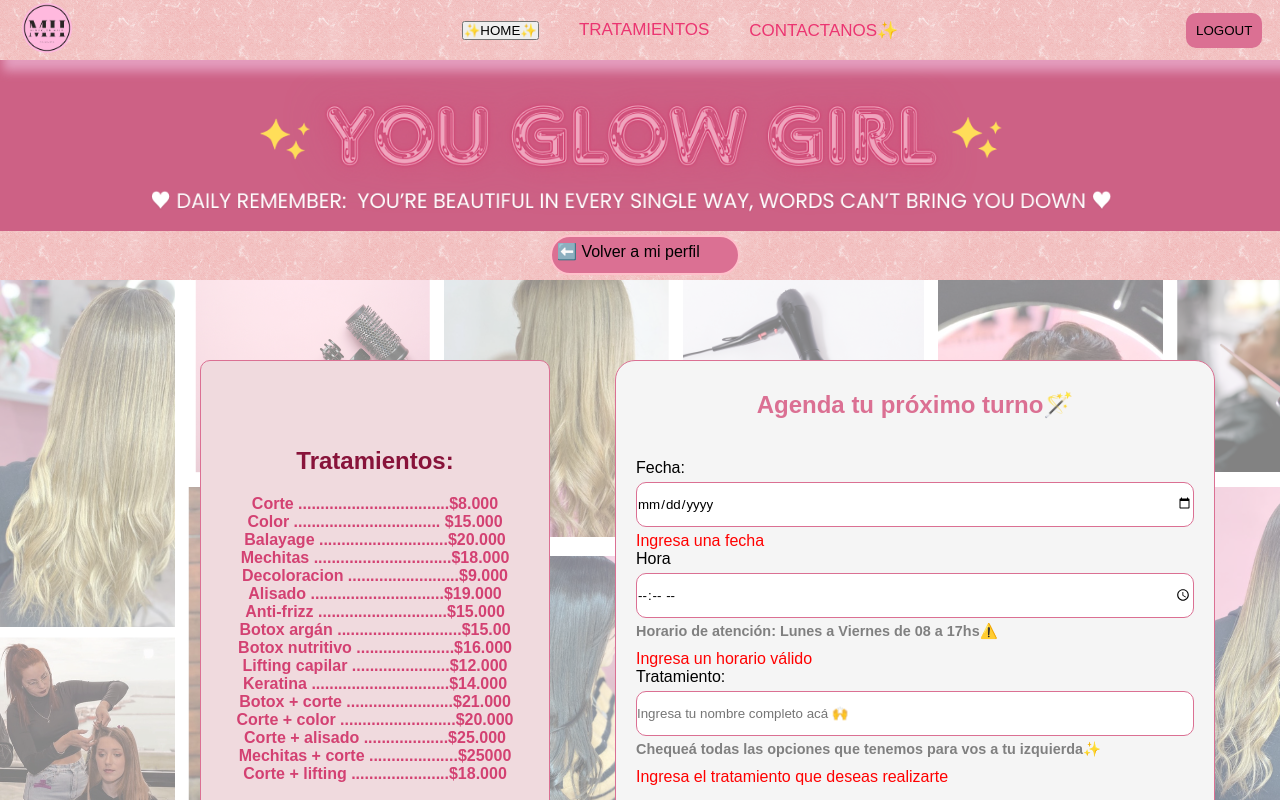
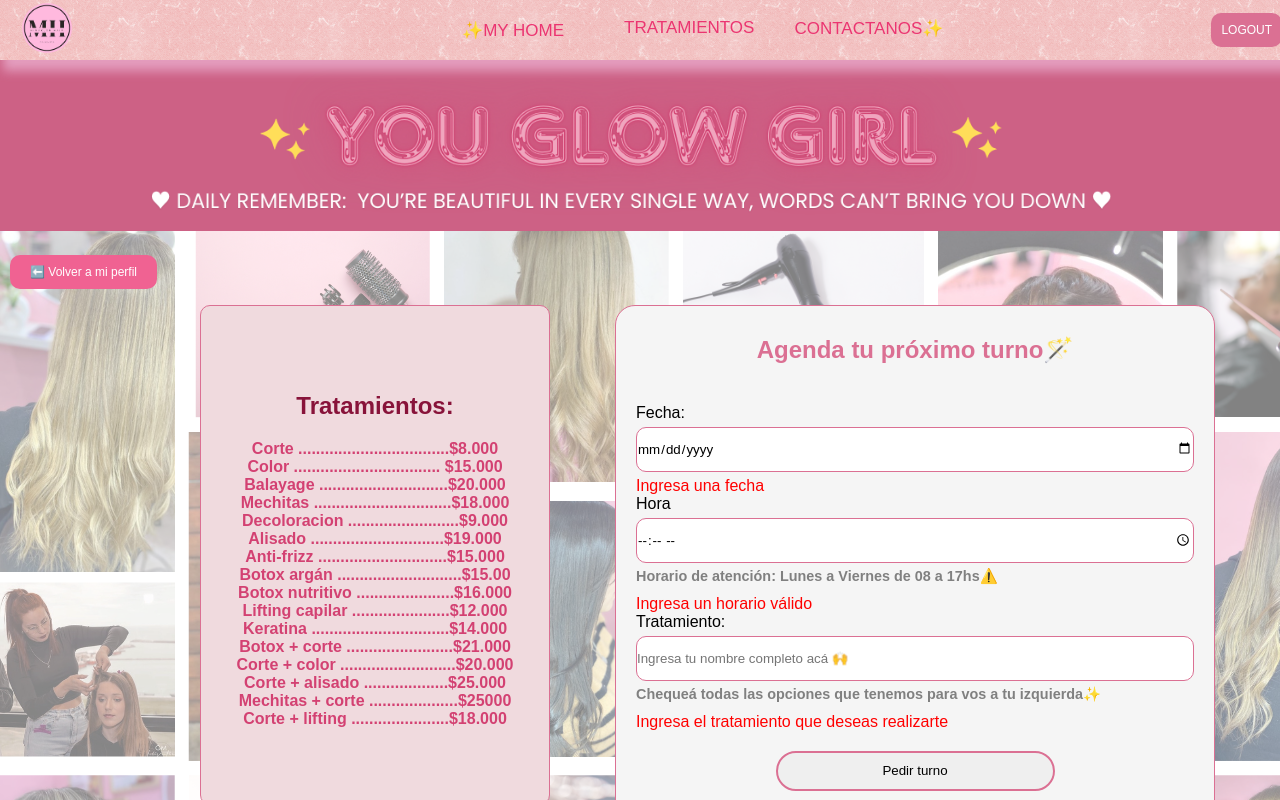
Before and after one commit to mbelenbetanzo/Proyecto-3---Henry, a React (Vite) app in the folder front/: page /formAppointment in a window 1280 px wide. Shown: the top 800 px of the page. Built offline with nearby package versions, Linux system fonts and the light colour scheme.

Commit message:
detalles

```diff
--- a/front/src/components/Navbar.jsx
+++ b/front/src/components/Navbar.jsx
@@ -14,7 +14,7 @@ const Navbar = () => {
         </div>
         <nav className={style.header__nav}>
         <Link to="/Home" className={style.header__navbtn}>
-        <button disabled={isOnRegisterPage} > ✨HOME✨ </button></Link>
+        <button disabled={isOnRegisterPage} className={style.header__navHome} > ✨MY HOME </button></Link>
         <Link to="/tratamientos" className={style.header__navbtn}>TRATAMIENTOS</Link>
         <Link to="/contactanos" className={style.header__navbtn}>CONTACTANOS✨</Link>
         </nav>
--- a/front/src/styles/FormAppointment.module.css
+++ b/front/src/styles/FormAppointment.module.css
@@ -3,7 +3,7 @@
 
 }
 
-.contenedorback{
+/*.contenedorback{
     background-color: palevioletred;
     width: 190px;
     height: 40px;
@@ -24,7 +24,7 @@ justify-self: center;
     align-self: center;
     text-align: center;
     text-decoration: none;
-}
+}*/
 
 .contenedorForm{
 
@@ -143,3 +143,25 @@ justify-self: center;
     color: rgb(211, 65, 114);
     text-align: justify
 }
+
+.contenedorback {
+    position: relative;
+
+  }
+
+  .back {
+    position: absolute;
+    top: 30px;
+    left: 10px;
+    z-index: 10;
+    padding: 10px 20px;
+    border: none;
+    border-radius: 10px;
+    background-color: #f06292;
+    color: white;
+    font-size: 12px;
+    display: flex;
+    align-items: center;
+    justify-content: center;
+    text-decoration: none;
+  }
--- a/front/src/styles/Navbar.module.css
+++ b/front/src/styles/Navbar.module.css
@@ -85,9 +85,25 @@
         border-radius: 10px;
         border: none;
         background-color: palevioletred;
-
+       color: white;
         cursor: pointer;
+        font-size: 12px;
 
 
       }
 }
+
+.header__navHome{
+  display: flex;
+  align-items: center;
+  justify-content: center;
+  padding: 10px 20px; /* Ajusta según sea necesario */
+  border: none;
+  border-radius: 10px; /* Ajusta según sea necesario */
+  background-color: white; /* Ajusta según sea necesario */
+  font-size: 17px; /* Ajusta según sea necesario */
+  height: 25px;
+  color: rgb(235, 53, 113);
+  background-color: inherit;
+  cursor: pointer;
+}
--- a/front/src/styles/Turno.module.css
+++ b/front/src/styles/Turno.module.css
@@ -53,11 +53,11 @@
     height: 30px;
     background-color: red;
     color: white;
-    width: 120px; /* Cambié a 100px para que sea más ancho y se vea mejor */
+    width: 120px;
     border-radius: 20px;
-    border: none; /* Asegúrate de que el borde esté eliminado */
-    cursor: pointer; /* Agrega un cursor de puntero para mejor UX */
-    font-size: 14px; /* Ajusta el tamaño de la fuente si es necesario */
+    border: none;
+    cursor: pointer;
+    font-size: 14px;
 
 }
 
@@ -101,3 +101,32 @@
 
 
   }
+
+  .contenedorback{
+    background-color: palevioletred;
+    width: 190px;
+    height: 40px;
+   margin-bottom: 15px;
+    border-radius: 20px;
+    border: 2px solid pink;
+    padding: 5px;
+align-items: center;
+align-self: center;
+margin-left: 10px;
+justify-self: center;
+margin-top: 20px;
+
+
+}
+
+.back{
+    color: black;
+    align-self: center;
+    text-align: center;
+    text-decoration: none;
+}
+
+.contenedorback:hover{
+    background-color: pink;
+    border: 2px solid palevioletred;
+}
```
